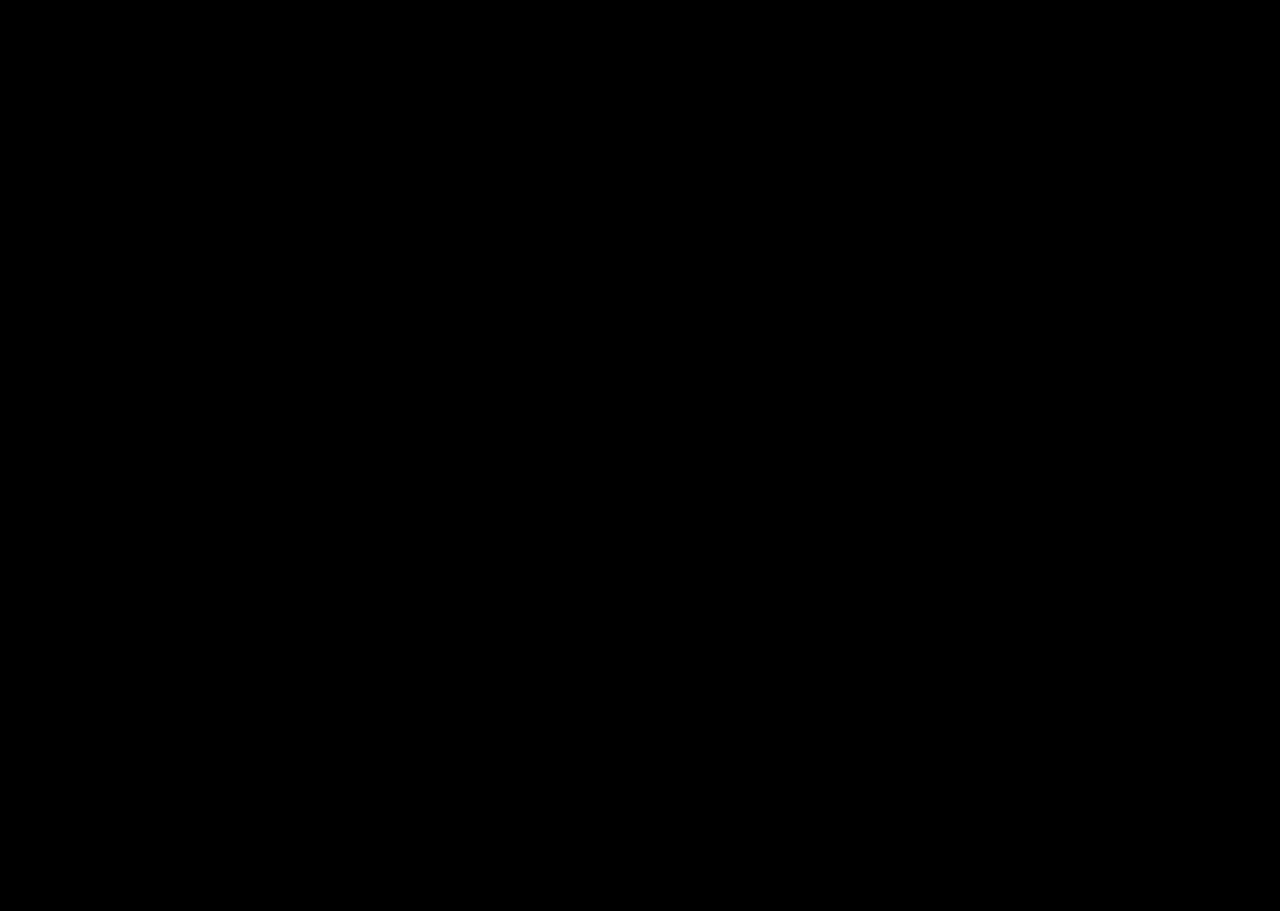
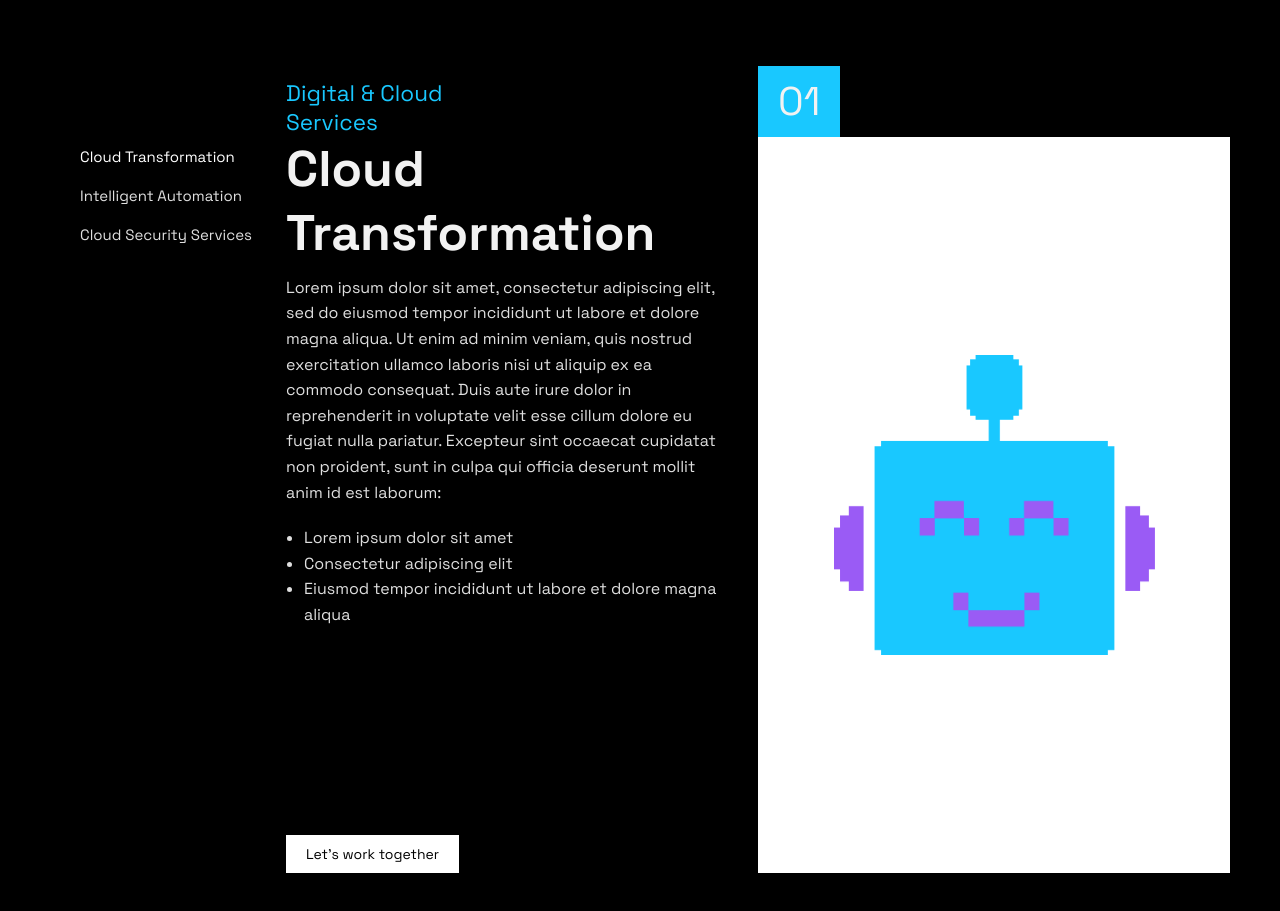
Before and after one commit to tirlochanarora16/agrim, a Next.js app: page /cloud in a window 1280 px wide. Shown: the part 2140-3051 px from the top of the page. Before the commit the page ends 2011 px from the top, so only its background shows below. Built offline with nearby package versions, Linux system fonts and the light colour scheme.

Commit message:
added digital and cloud setvices section

```diff
--- /dev/null
+++ b/components/Cloud/Digital&Cloud/DigitalAndCloud.js
@@ -0,0 +1,124 @@
+import { useContext } from "react";
+import Image from "next/image";
+
+import { DigitalAndCloudContext } from "../context/digital&cloud";
+import { digitalAndClouddata } from "./digital&CloudData";
+import ButtonGradient from "../../UI/Button";
+
+import robot from "../../../images/Cloud/robot.png";
+
+import style from "./DigitalAndCloud.module.scss";
+
+// DIGITAL AND CLOUD --- SECTION NAVIGATION
+
+// digital and cloud navigation item
+const DigitalAndCloudNavigationItem = (props) => {
+  // using the context
+  const digitalAndCloudContext = useContext(DigitalAndCloudContext);
+
+  // using the context to change the navigation item, which will help in determining the currently active navigation item styling and the information to be displayed based on the current navigation item
+  const clickHandler = (event) => {
+    digitalAndCloudContext.changeCurrentInformation(event.target.id);
+  };
+
+  return (
+    <div
+      className={style["digitalAndCloud__navigation--item"]}
+      onClick={clickHandler}
+    >
+      <p id={props.id} style={{ color: props.active ? "#fff" : "" }}>
+        {props.text}
+      </p>
+    </div>
+  );
+};
+
+// digital and cloud navigation component
+const DigitalAndCloudNavigation = () => {
+  // using the context to display to get the current navigation item
+  const digitalAndCloudContext = useContext(DigitalAndCloudContext);
+
+  // fetching the current navigaiton item
+  const currentNavigationItem = digitalAndCloudContext.currentInformation;
+
+  // the "id" field will help to determine the navigation item that is currently active
+  const digitalAndCloudNavigationItems = [
+    { id: "ct", text: "Cloud Transformation" },
+    { id: "ia", text: "Intelligent Automation" },
+    { id: "css", text: "Cloud Security Services" },
+  ];
+  return (
+    <div className={style["digitalAndCloud__navigation"]}>
+      <div className={style["digitalAndCloud__navigation--items"]}>
+        {digitalAndCloudNavigationItems.map((item, index) => (
+          <DigitalAndCloudNavigationItem
+            id={item.id}
+            text={item.text}
+            key={item.text + index}
+            active={currentNavigationItem === item.id}
+          />
+        ))}
+      </div>
+    </div>
+  );
+};
+
+// DIGITAL AND CLOUD --- SECTION INFORMATION
+
+const DigitalAndCloudInformation = () => {
+  // using the context to display to get the current navigation item
+  const digitalAndCloudContext = useContext(DigitalAndCloudContext);
+
+  // fetching the current navigaiton item
+  const currentNavigationItem = digitalAndCloudContext.currentInformation;
+
+  // extracting out the information based on current navigation item
+  const currentInformationToDisplay = digitalAndClouddata.filter(
+    (item) => item.id === currentNavigationItem
+  );
+
+  return (
+    <div className={style["digitalAndCloud__information"]}>
+      <h2>{currentInformationToDisplay[0].title}</h2>
+      <div className={style["digitalAndCloud__information--text"]}>
+        <p>{currentInformationToDisplay[0].text}</p>
+        <ul>
+          {currentInformationToDisplay[0].items.map((item, index) => (
+            <li key={item + index}>{item}</li>
+          ))}
+        </ul>
+      </div>
+    </div>
+  );
+};
+
+// DIGITAL AND CLOUD --- SECTION IMAGE
+const DigitalAndCloudImage = () => {
+  return (
+    <div className={style["digitalAndCloud__image"]}>
+      <div className={style["digitalAndCloud__image--img"]}>
+        <Image src={robot} alt="robot img" width={321} height={300} />
+      </div>
+    </div>
+  );
+};
+
+// DIGITAL AND CLOUD --- MAIN COMBINED COMPONENT
+const DigitalAndCloud = () => {
+  return (
+    <section className={style["digitalAndCloud"]}>
+      <div className={style["digitalAndCloud__title"]}>
+        <h2>Digital &#38; Cloud Services</h2>
+      </div>
+      <DigitalAndCloudNavigation />
+      <DigitalAndCloudInformation />
+      <div className={style["digitalAndCloud__button"]}>
+        <ButtonGradient />
+      </div>
+      <div className={style["digitalAndCloud__number"]}>01</div>
+      <DigitalAndCloudImage />
+    </section>
+  );
+};
+
+export default DigitalAndCloud;
--- /dev/null
+++ b/components/Cloud/Digital&Cloud/DigitalAndCloud.module.scss
@@ -0,0 +1,100 @@
+.digitalAndCloud {
+  padding: 2rem 5rem;
+
+  display: grid;
+  grid-template-columns: repeat(5, 1fr);
+  grid-template-rows: repeat(4, 1fr) 0.5fr;
+  align-items: stretch;
+
+  &__title {
+    grid-column: 2 / 3;
+    align-self: end;
+
+    color: #19c8ff;
+    font-size: 1.5rem;
+
+    h2 {
+      font-weight: 400;
+    }
+  }
+
+  &__navigation {
+    grid-row: 2 / 3;
+    grid-column: 1 / 2;
+
+    align-self: stretch;
+    margin-left: 2rem;
+
+    font-size: 1.5rem;
+    color: #dfdfdf;
+
+    &--item {
+      display: inline-block;
+      cursor: context-menu;
+
+      p {
+        padding: 1rem;
+      }
+    }
+  }
+
+  &__information {
+    grid-row: 2 / span 2;
+    grid-column: 2 / 4;
+    align-self: center;
+    margin-right: 3rem;
+
+    & > h2 {
+      font-size: 5rem;
+    }
+
+    &--text {
+      margin-top: 1rem;
+
+      p,
+      ul {
+        font-size: 1.6rem;
+        line-height: 1.6;
+        color: #dfdfdf;
+      }
+
+      ul {
+        margin-top: 2rem;
+        margin-left: 1.8rem;
+      }
+    }
+  }
+
+  &__button {
+    grid-row: 4 / 5;
+    grid-column: 2 / 3;
+    align-self: end;
+  }
+
+  &__image {
+    grid-row: 2 / 5;
+    grid-column: 4 / -1;
+    align-self: stretch;
+    justify-self: stretch;
+    background-color: #fff;
+
+    &--img {
+      height: 100%;
+      display: flex;
+      justify-content: center;
+      align-items: center;
+      padding: 2.6rem;
+    }
+  }
+
+  &__number {
+    grid-column: 4 / 5;
+    align-self: end;
+
+    display: inline-block;
+    width: fit-content;
+    padding: 1rem 2rem;
+    background-color: #19c8ff;
+    font-size: 4rem;
+  }
+}
--- /dev/null
+++ b/components/Cloud/Digital&Cloud/digital&CloudData.js
@@ -0,0 +1,32 @@
+export const digitalAndClouddata = [
+  {
+    id: "ct",
+    title: "Cloud Transformation",
+    text: "Lorem ipsum dolor sit amet, consectetur adipiscing elit, sed do eiusmod tempor incididunt ut labore et dolore magna aliqua. Ut enim ad minim veniam, quis nostrud exercitation ullamco laboris nisi ut aliquip ex ea commodo consequat. Duis aute irure dolor in reprehenderit in voluptate velit esse cillum dolore eu fugiat nulla pariatur. Excepteur sint occaecat cupidatat non proident, sunt in culpa qui officia deserunt mollit anim id est laborum:",
+    items: [
+      "Lorem ipsum dolor sit amet",
+      "Consectetur adipiscing elit",
+      "Eiusmod tempor incididunt ut labore et dolore magna aliqua",
+    ],
+  },
+  {
+    id: "ia",
+    title: "Intelligent Automation",
+    text: "With the increasing competition, organisations are in a perennial race for agility, efficiency and flexibility. One of the smartest and most sustainable ways to achieve this is to automate the workloads and business processes. This is the latest technology trend that is fast becoming a business imperative of choice. Agrim offers a variety of solutions to help organizations address challenges and maximize the benefits of automation through:",
+    items: [
+      "Advisory and Assessment",
+      "Business Process Automation",
+      "Artificial Intelligence and Analytics Solutions",
+    ],
+  },
+  {
+    id: "css",
+    title: "Cloud Security Services",
+    text: "Lorem ipsum dolor sit amet, consectetur adipiscing elit, sed do eiusmod tempor incididunt ut labore et dolore magna aliqua. Ut enim ad minim veniam, quis nostrud exercitation ullamco laboris nisi ut aliquip ex ea commodo consequat. Duis aute irure dolor in reprehenderit in voluptate velit esse cillum dolore eu fugiat nulla pariatur. Excepteur sint occaecat cupidatat non proident, sunt in culpa qui officia deserunt mollit anim id est laborum:",
+    items: [
+      "Lorem ipsum dolor sit amet",
+      "Consectetur adipiscing elit",
+      "Eiusmod tempor incididunt ut labore et dolore magna aliqua",
+    ],
+  },
+];
--- /dev/null
+++ b/components/Cloud/context/digital&cloud.js
@@ -0,0 +1,21 @@
+import React, { useState } from "react";
+
+export const DigitalAndCloudContext = React.createContext();
+
+const DigitalAndCloudProvider = (props) => {
+  const [currentInformation, setCurrentInformation] = useState("ct");
+
+  const changeCurrentInformation = (id) => {
+    setCurrentInformation(id);
+  };
+
+  return (
+    <DigitalAndCloudContext.Provider
+      value={{ currentInformation, changeCurrentInformation }}
+    >
+      {props.children}
+    </DigitalAndCloudContext.Provider>
+  );
+};
+
+export default DigitalAndCloudProvider;
--- a/pages/cloud/index.js
+++ b/pages/cloud/index.js
@@ -5,6 +5,8 @@
 import Header from "../../components/Cloud/Header/Header";
 import Services from "../../components/Cloud/Services/Services";
 import GetStarted from "../../components/Cloud/GetStarted/GetStarted";
+import DigitalAndCloud from "../../components/Cloud/Digital&Cloud/DigitalAndCloud";
+import DigitalAndCloudProvider from "../../components/Cloud/context/digital&cloud";
 
 const Cloud = () => {
   return (
@@ -17,6 +19,9 @@
         <Header />
         <Services />
         <GetStarted />
+        <DigitalAndCloudProvider>
+          <DigitalAndCloud />
+        </DigitalAndCloudProvider>
       </main>
     </Fragment>
   );
```
